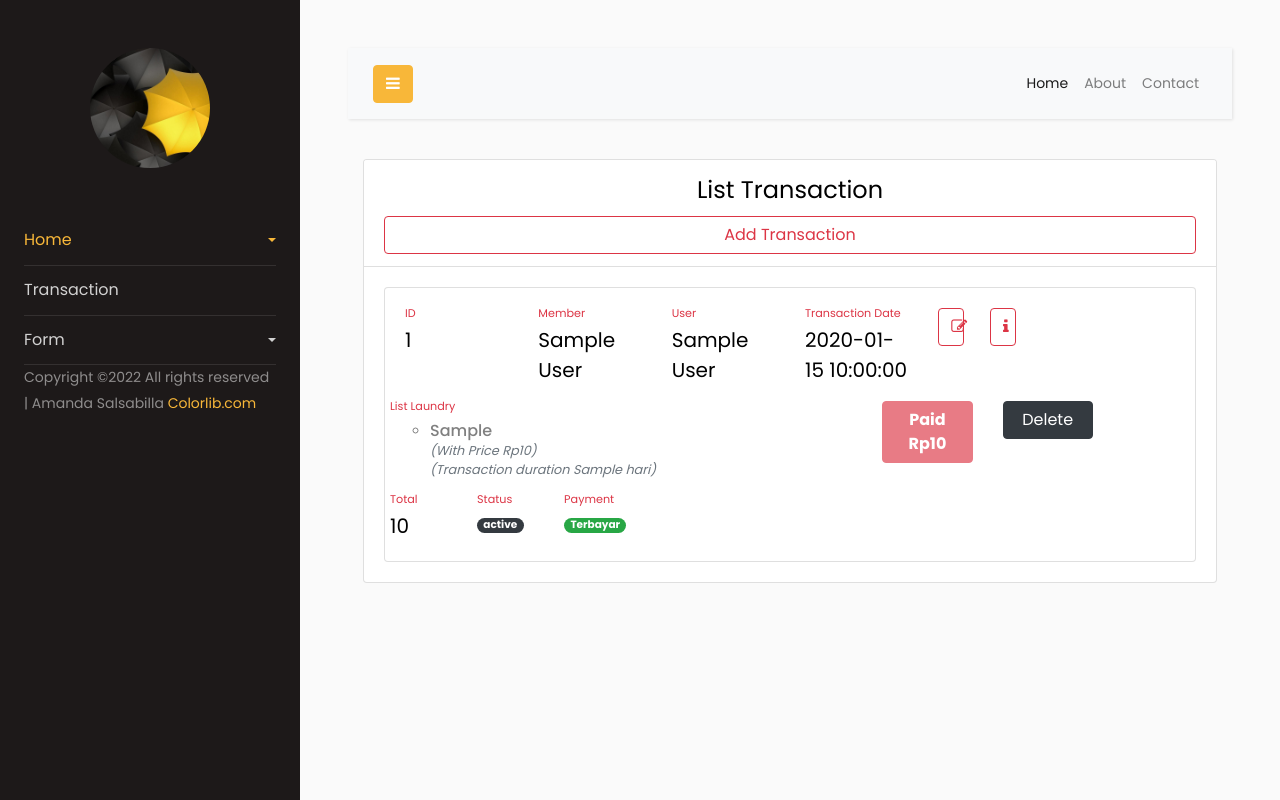
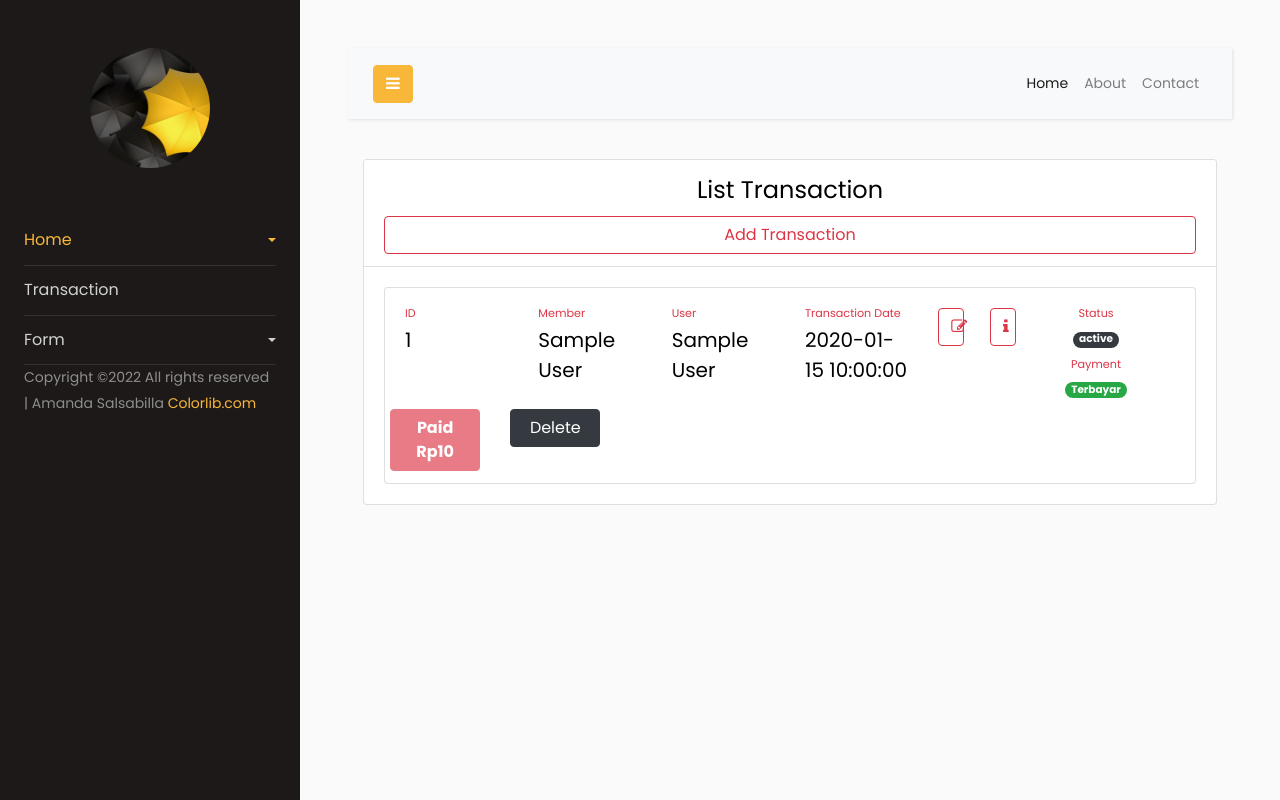
Before and after one commit to amandasalsa/Laundry-01, a PHP site: page /list_transaksi.php in a window 1280 px wide. Run offline with PHP 8.4, Linux system fonts and the light colour scheme; tables that the repository leaves empty or names only in its code hold one stand-in row (values such as "Sample post").

Commit message:
Laundry 2

```diff
--- a/form_user.php
+++ b/form_user.php
@@ -26,6 +26,7 @@ if (!isset($_SESSION["user"])){
 
             <div class="card-body">
             <?php
+            // update user
                 if (isset($_GET["id_user"])) {
                     include("connection.php");
                     $id_user = $_GET["id_user"];
--- a/list_transaksi.php
+++ b/list_transaksi.php
@@ -150,7 +150,7 @@
                                         </a>
                                 </div>
                                 <div class="col-lg-6 col-md-6 mt-2">
-                                        <a href="detail_transaksi.php?id_transaksi=<?php echo $transaksi["id_transaksi"];?>">
+                                        <a href="list_paket.php?id_transaksi=<?php echo $transaksi["id_transaksi"];?>">
                                             <button class="btn btn-outline-danger  form-control btn-block">
                                                 <i class="fa fa-info"></i>
                                             </button>
@@ -159,51 +159,14 @@
                                 </div>
 
                             <div class="row">
-                                <div class="col-lg-12 col-md-6">
-                                    <small class="text-danger">List Laundry</small>
-                                        <ul>
-                                        <?php
-                                        $id_transaksi = $transaksi["id_transaksi"];
-                                        $sql = "select * from detil_transaksi
-                                        inner join paket
-                                        on detil_transaksi.id_paket = paket.id_paket
-                                        where id_transaksi = '$id_transaksi'";
-
-                                        //eksekusi
-                                        $hasil_paket = mysqli_query($connect, $sql);
-
-                                        //dijadikan array
-                                        while ($paket = mysqli_fetch_array($hasil_paket)) {
-                                        ?>
-                                            <li>
-                                                <h6>
-                                                    <?=($paket["jenis"])?>
-                                                    <i class="text-secondary">
-                                                        <br><small>(With Price Rp<?=($paket["harga"])?>)</small>
-                                                        <br><small>(Transaction duration  <?=($transaksi["batas_waktu"])?> hari)</small>
-                                                    </i>
-                                                </h6>
-                                            </li>
-
-                                        </ul>
-                                </div>
-
-                                <div class="col-lg-2 col-md-6">
-                                    <small class="text-danger">Total</small></br>
-                                            <h5><?=($paket["qty"])?></h5>
-                                </div>
-                                <?php
-                                        }
-                                        ?>
-
                                 <?php if ($transaksi["id_pembayaran"] ==  null){?>
-                                <div class="col-lg-6 col-md-6">
+                                <div class="col-lg-12 col-md-12 text-center">
                                     <small class="text-danger">Status</small></br>
                                     <div class="badge badge-pill badge-dark">
                                         <?=($transaksi["status"])?>
                                     </div>
                                 </div>
-                                <div class="col-lg-6 col-md-6">
+                                <div class="col-lg-12 col-md-12 text-center">
                                     <small class="text-danger">Payment</small></br>
                                     <div class="badge badge-pill badge-danger">
                                         <?=($transaksi["pembayaran"])?>
@@ -231,13 +194,13 @@
 
 
                                 <?php } else if($transaksi["id_pembayaran" > 0]) {?>
-                                <div class="col-lg-2 col-md-2">
+                                <div class="col-lg-12 col-md-12 text-center">
                                     <small class="text-danger">Status</small></br>
                                         <div class="badge badge-pill badge-dark">
                                             <?=($transaksi["status"])?>
                                         </div>
                                 </div>
-                                <div class="col-lg-2 col-md-2">
+                                <div class="col-lg-12 col-md-12 text-center">
                                     <?php
                                     $id_transaksi = $transaksi["id_transaksi"];
                                     $sql = "update transaksi set pembayaran = 'Terbayar'
--- a/login.php
+++ b/login.php
@@ -23,10 +23,6 @@
                     <b>Password</b>
                     <input type="password" name="password" class="form-control mb-2"
                     placeholder="Password" required>
-                    <!-- <b>Anda Login sebagai :</b>
-                    <p><input type='radio' name='role' value='Kasir' /> Kasir</p>
-                    <p><input type='radio' name='role' value='Admin' /> Admin</p> -->
-
                     <div class="card-footer">
                         <button type="submit" name="login" class="btn btn-block btn-danger form-control">Login</button>
                     </div>
--- a/process_user.php
+++ b/process_user.php
@@ -2,6 +2,7 @@
 include("connection.php");
 
 if (isset($_POST["simpan_user"])) {
+    // proses insert
     // tampung data input anggota dari user
 
     $nama_user = $_POST["nama_user"];
@@ -16,7 +17,7 @@ if (isset($_POST["simpan_user"])) {
     //eksekusi perintah sql
     $tambah = mysqli_query($connect, $sql);
 
-    //direct ke halaman list-anggota
+    //direct ke halaman list member
     if ($tambah) {
         header('Location:list_user.php');
     } else {
```
Also changed, not shown: form_transaksi.php (+9 -11 lines).
